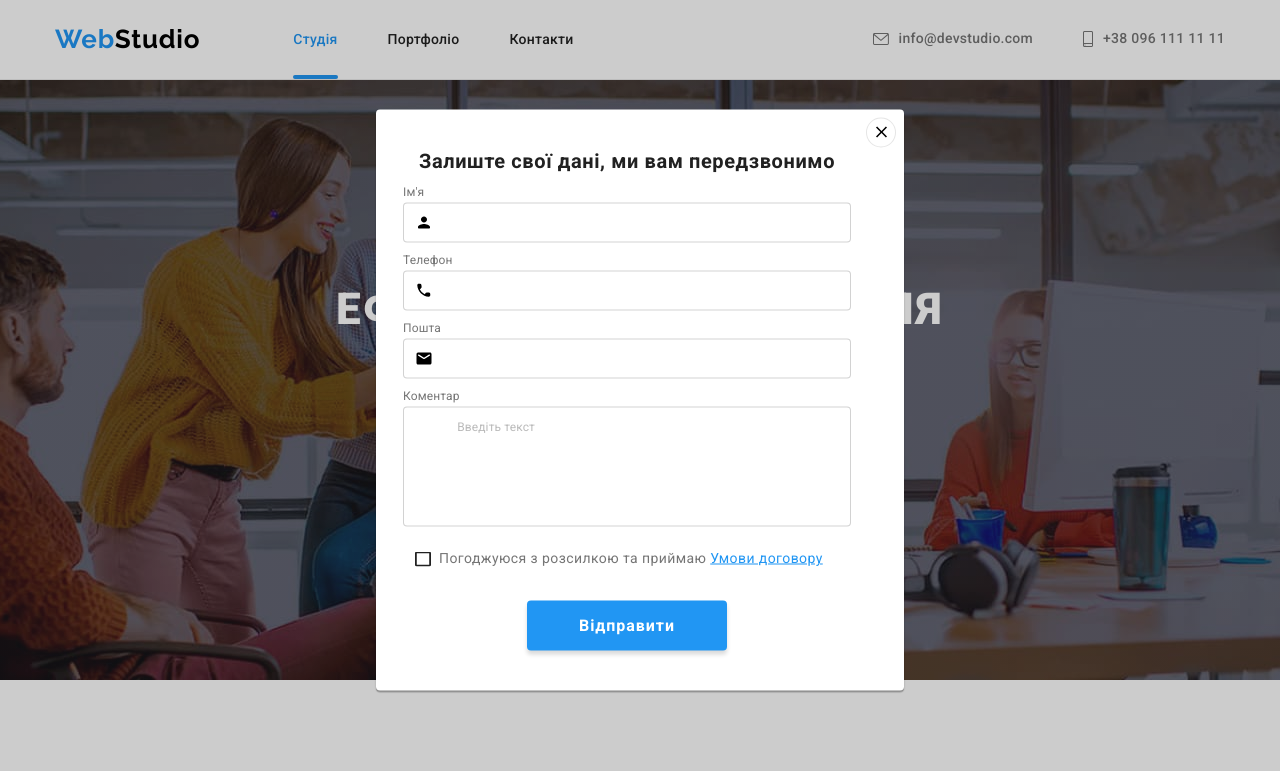
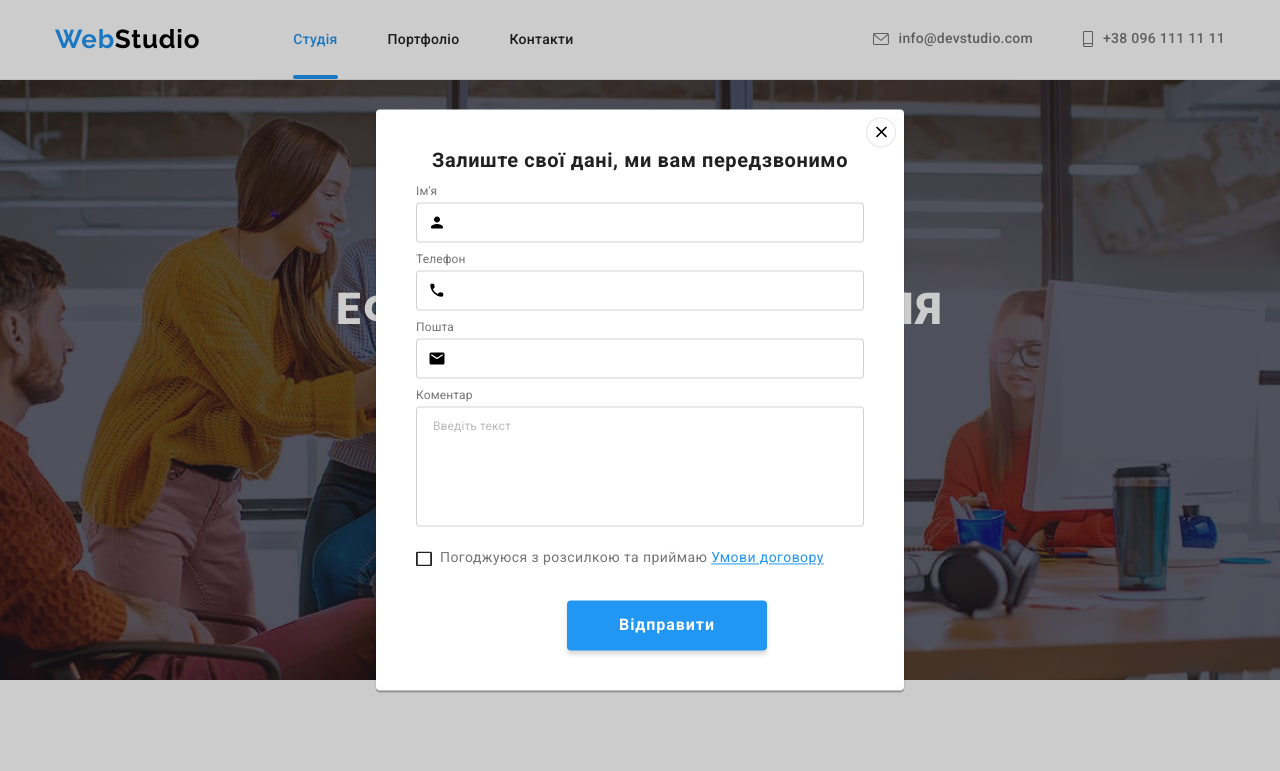
Before and after one commit to tTanya98/goit-markup-hw-06, a plain HTML site: page index.html in a window 1280 px wide. Both pictures are taken after a click on the button "Замовити послугу". Shown: the top 771 px of the page. Drawn offline with nearby package versions, Linux system fonts and the light colour scheme.

Commit message:
Fixed mistakes

```diff
--- a/css/styles.css
+++ b/css/styles.css
@@ -561,6 +561,7 @@ img {
   position: absolute;
   top: 50%;
   left: 50%;
+  padding: 40px;
   transform: translateX(-50%) translateY(-50%);
   width: 528px;
   min-height: 581px;
@@ -599,7 +600,7 @@ img {
 .modal-label {
   display: block;
   text-align: center;
-  margin: 40px 53px 12px 27px;
+  margin-bottom: 12px;
   font-weight: 700;
   font-size: 20px;
   line-height: 1.15;
@@ -612,7 +613,6 @@ img {
 .modal-form-label {
   display: block;
   font-size: 12px;
-  margin-left: 27px;
   margin-bottom: 4px;
   font-size: 12px;
   line-height: 1.17;
@@ -620,7 +620,6 @@ img {
   color: #757575;
 }
 .modal-form-wrapper {
-  margin-left: 27px;
   position: relative;
   margin-bottom: 10px;
 }
@@ -654,7 +653,6 @@ img {
   display: block;
   width: 448px;
   height: 120px;
-  margin-left: 27px;
   padding: 12px 16px;
   resize: none;
   border: 1px solid rgba(33, 33, 33, 0.2);
@@ -675,7 +673,6 @@ img {
 .modal-form-agreement {
   display: flex;
   align-items: center;
-  margin-left: 39px;
   gap: 8px;
 }
 .modal-form-agreement-desc {
```
Also changed, not shown: index.html (+1 -1 lines).
